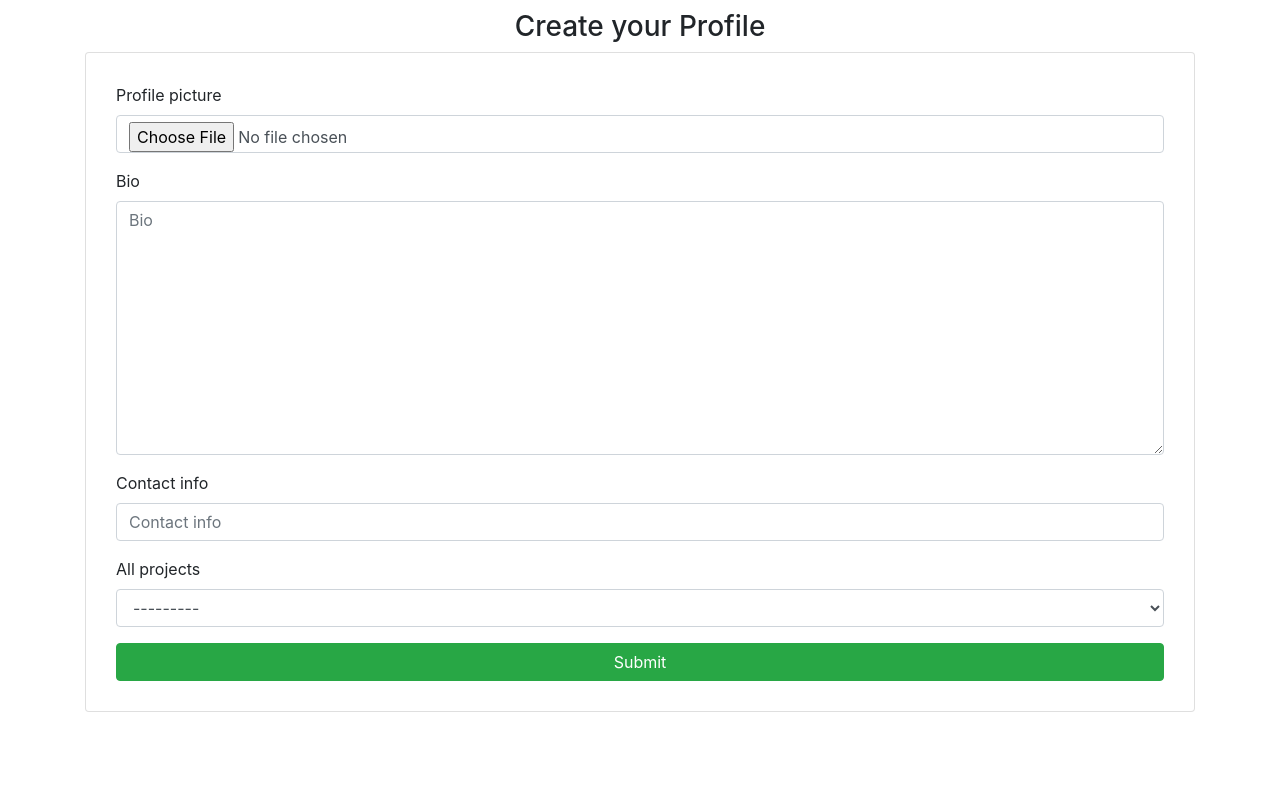
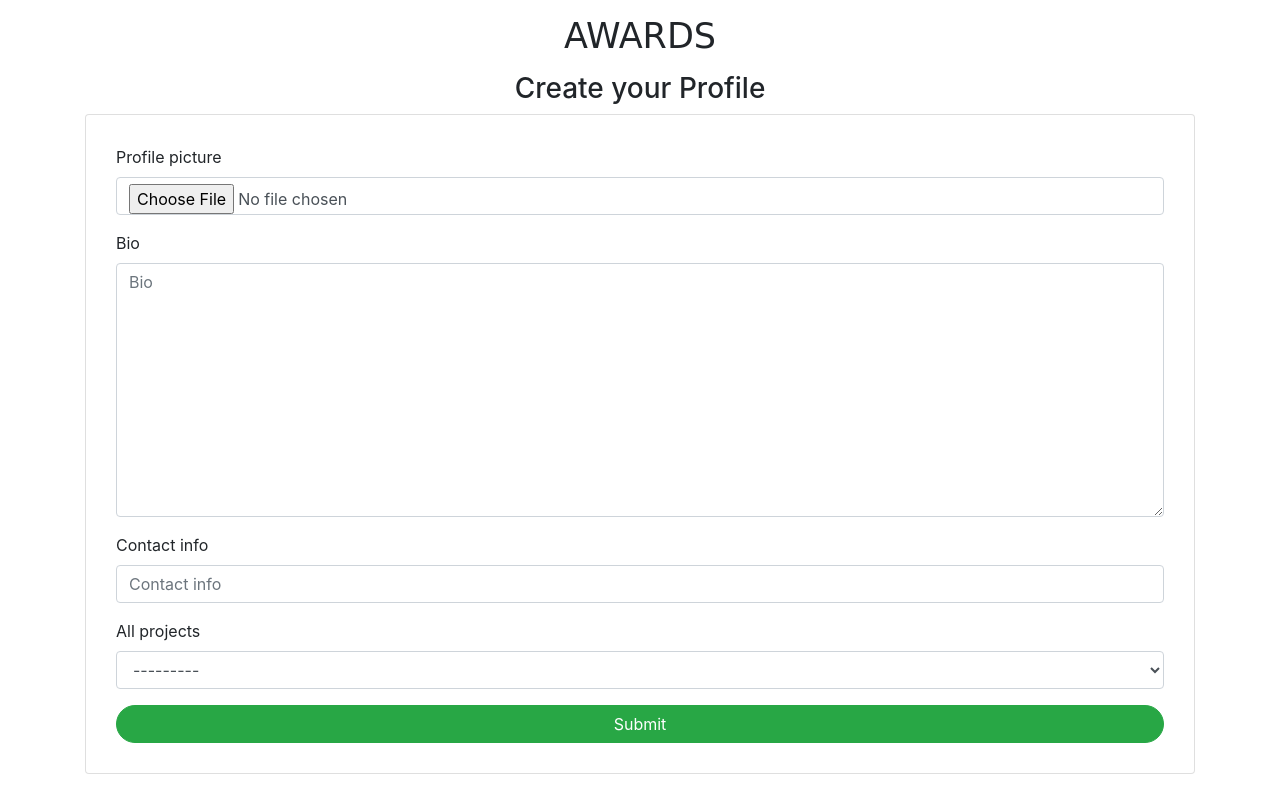
Before and after one commit to JacqulineWangu/AWARDS, a Django app: page /new_profile/ in a window 1280 px wide. Run offline with Django 3.2, Linux system fonts and the light colour scheme; the visitor is signed in with stand-in values (Sample User, id 1); data that the repository does not hold is empty; some libraries are stand-ins or nearby versions.

```diff
--- a/AWARDS_APP/templates/Awards/project_review.html
+++ b/AWARDS_APP/templates/Awards/project_review.html
@@ -2,6 +2,7 @@
 {% load bootstrap4 %}
 {% block content %}
 <div class="container-fluid">
+<h1 class="text-center heading"><i class="fas fa-award"></i> AWARDS</h1>
   <!-- Card -->
   <div class="card card-cascade wider reverse review" style="margin-top:10px;">
 
--- a/AWARDS_APP/templates/profile/edit_profile.html
+++ b/AWARDS_APP/templates/profile/edit_profile.html
@@ -18,6 +18,7 @@
 
 <body>
     <div class="container">
+    <h1 class="text-center heading"><i class="fas fa-award"></i> AWARDS</h1>
         <h3 class="text-center" style="margin-top:10px;">Edit Your Personal Info</h3>
         <div class="card" style="padding:30px;">
             <form action="{% url 'edit_profile' %}" method="post" enctype="multipart/form-data">
--- a/AWARDS_APP/templates/profile/new_profile.html
+++ b/AWARDS_APP/templates/profile/new_profile.html
@@ -17,6 +17,7 @@
 
 <body>
     <div class="container">
+    <h1 class="text-center heading"><i class="fas fa-award"></i> AWARDS</h1>
         <h3 class="text-center" style="margin-top:10px;">Create your Profile</h3>
         <div class="card" style="padding:30px;">
             <form action="{% url 'new_profile' %}" method="post" enctype="multipart/form-data">
--- a/AWARDS_APP/templates/profile/profile.html
+++ b/AWARDS_APP/templates/profile/profile.html
@@ -1,6 +1,7 @@
 {% extends 'Awards/base.html' %}
 {% block content %}
 <div class="container" style="margin-top:30px;">
+<h1 class="text-center heading"><i class="fas fa-award"></i> AWARDS</h1>
     <div class="row profile">
         <div class="col-md-2">
             {% if profile.profile_picture %}
--- a/AWARDS_APP/templates/registration/login.html
+++ b/AWARDS_APP/templates/registration/login.html
@@ -8,13 +8,15 @@
       <img src="/media/logos/awards 2.png" alt="Logo" class="img-responsive">
     </div>
     <div class="col-md-4" style="margin-top:100px;">
+
       {% if form.errors %}
       <p> Password or Username is incorrect </p>
       {% endif %}
       <div class="card card-default">
 
         <div class="card-heading">
-          <h3 class="text-center">Sign In</h3>
+        <h1 class="text-center heading"><i class="fas fa-award"></i> AWARDS</h1>
+          <h3 class="text-center">Login In</h3>
         </div>
         <div class="card-body">
 
--- /dev/null
+++ b/static/CSS/main_style.css
@@ -0,0 +1,20 @@
+.heading {
+    font-family: 'Special Elite', cursive;
+    font-size: 35px;
+    margin: 15px;
+}
+
+.btn {
+    border-radius: 30px;
+    float: right;
+}
+
+.logo img {
+    object-fit: cover;
+    width: 300px;
+    height: 10px;
+}
+
+.card {
+    max-height: 900px;
+}
```
Also changed, not shown: AWARDS_APP/templates/Awards/index.html (+4 -3 lines), media/project_pics/Screenshot_from_2019-07-01_17-14-55.png (added).
